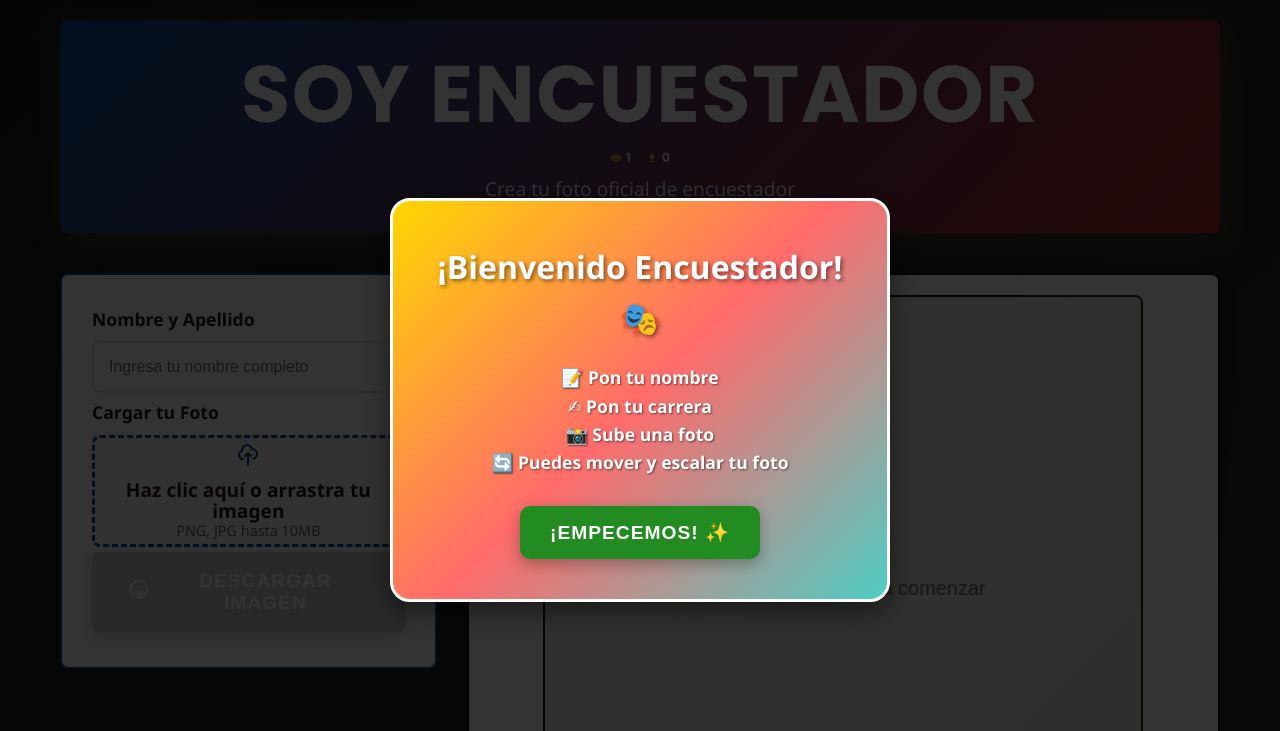
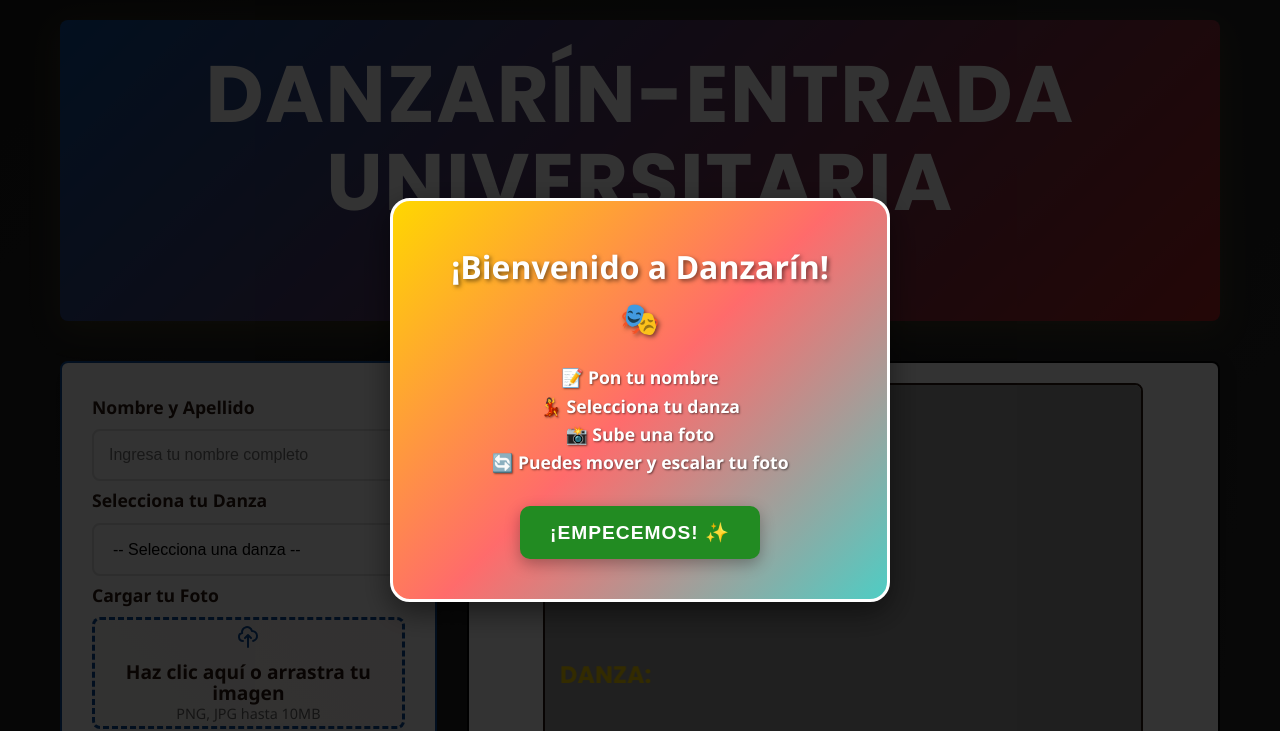
Before and after one commit to fulusfx/SOY-ENCUESTADOR, a plain HTML site: page index.html in a window 1280 px wide. Shown: the top 731 px of the page. Drawn offline with Linux system fonts and the light colour scheme.

Commit message:
Update index.html

```diff
--- a/index.html
+++ b/index.html
@@ -3,7 +3,7 @@
 <head>
     <meta charset="UTF-8">
     <meta name="viewport" content="width=device-width, initial-scale=1.0">
-    <title>ENCUESTADOR REGISTRO DE ENTRADA UNIVERSITARIA USFX 2025</title>
+    <title>Danzarín - REGISTRO DE ENTRADA UNIVERSITARIA USFX 2025</title>
     <link rel="stylesheet" href="styles.css">
 
 <link rel="preconnect" href="https://fonts.googleapis.com">
@@ -16,10 +16,10 @@
 <!-- Mensaje de introducción -->
 <div id="introModal" class="intro-modal">
     <div class="intro-content">
-        <h2 class="intro-title">¡Bienvenido Encuestador! 🎭</h2>
+        <h2 class="intro-title">¡Bienvenido a Danzarín! 🎭</h2>
         <div class="intro-text">
             <p><strong>📝 Pon tu nombre</strong></p>
-            <p><strong>✍ Pon tu carrera</strong></p>
+            <p><strong>💃 Selecciona tu danza</strong></p>
             <p><strong>📸 Sube una foto</strong></p>
             <p><strong>🔄 Puedes mover y escalar tu foto</strong></p>
         </div>
@@ -29,7 +29,7 @@
 
     <div class="container">
         <header class="header">
-            <h1 class="title">SOY ENCUESTADOR</h1>
+            <h1 class="title">DANZARÍN-ENTRADA UNIVERSITARIA</h1>
 
             <!-- ✅ CONTADORES PEQUEÑOS: SOLO ICONO + NÚMERO -->
             <div class="stats-container">
@@ -48,7 +48,7 @@
                 </div>
             </div>
 
-            <p class="subtitle">Crea tu foto oficial de encuestador</p>
+            <p class="subtitle">Crea tu foto oficial de danza folklórica boliviana</p>
         </header>
 
         <main class="main-content">
@@ -58,6 +58,33 @@
                     <input type="text" id="fullName" class="form-input" placeholder="Ingresa tu nombre completo">
                 </div>
 
+                <div class="form-group">
+                    <label for="danceSelect" class="form-label">Selecciona tu Danza</label>
+                    <select id="danceSelect" class="form-select">
+                        <option value="">-- Selecciona una danza --</option>
+                        <option value="Diablada">Diablada</option>
+                        <option value="Morenada">Morenada</option>
+                        <option value="Caporal">Caporal</option>
+                        <option value="Tinkuy">Tinkuy</option>
+                        <option value="Mineritos">Mineritos</option>
+                        <option value="Cueca Chuquisaqueña">Cueca Chuquisaqueña</option>
+                        <option value="Tobas">Tobas</option>
+                        <option value="Estampa Chapaca">Estampa Chapaca</option>
+						<option value="Carnaval Chicheño">Carnaval Chicheño</option>
+						<option value="Wititis">Wititis</option>
+						<option value="Tarqueada">Tarqueada</option>
+                        <option value="Pujllay">Pujllay</option>
+						<option value="Saya Afroboliviana">Saya Afroboliviana</option>
+						<option value="Pim pim">Pim pim</option>
+						<option value="Chacarera">Chacarera</option>
+                        <option value="Otros">Otros</option>
+                    </select>
+                </div>
+
+                <div class="form-group" id="otherDanceGroup" style="display: none;">
+                    <label for="otherDance" class="form-label">Especifica la Danza</label>
+                    <input type="text" id="otherDance" class="form-input" placeholder="Ingresa el nombre de la danza">
+                </div>
 
                 <div class="form-group">
                     <label for="imageUpload" class="form-label">Cargar tu Foto</label>
```
